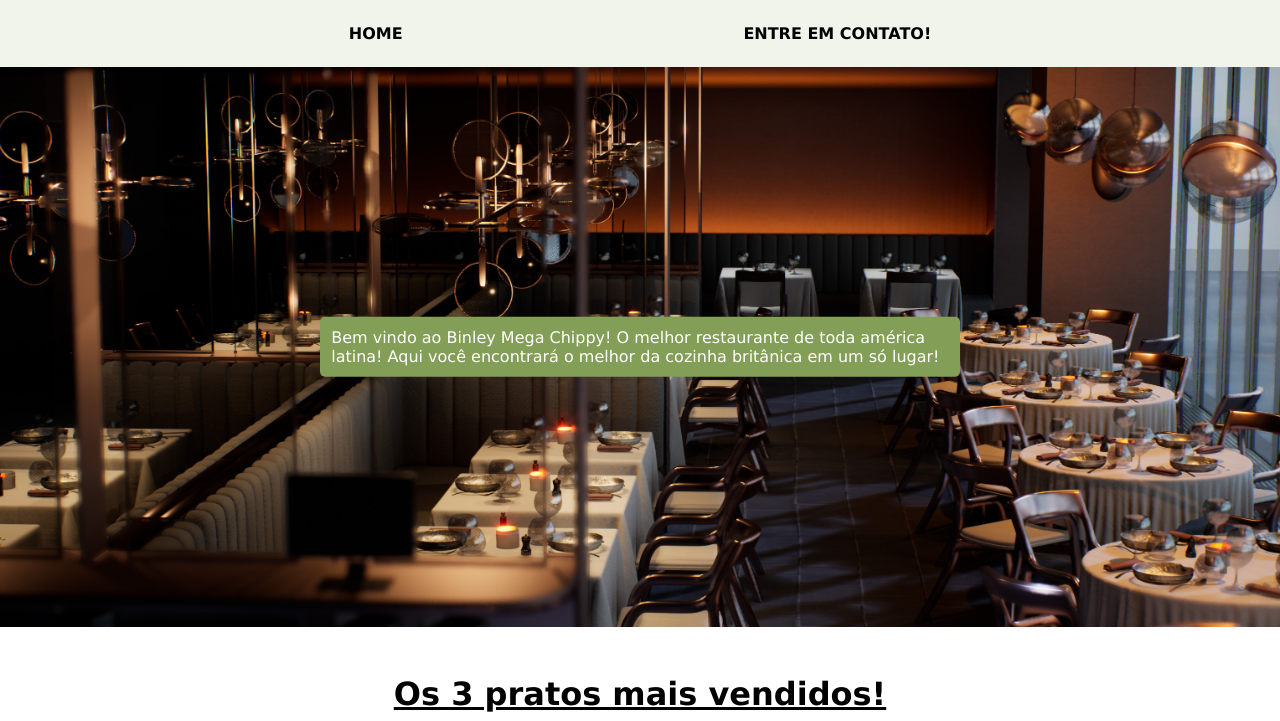
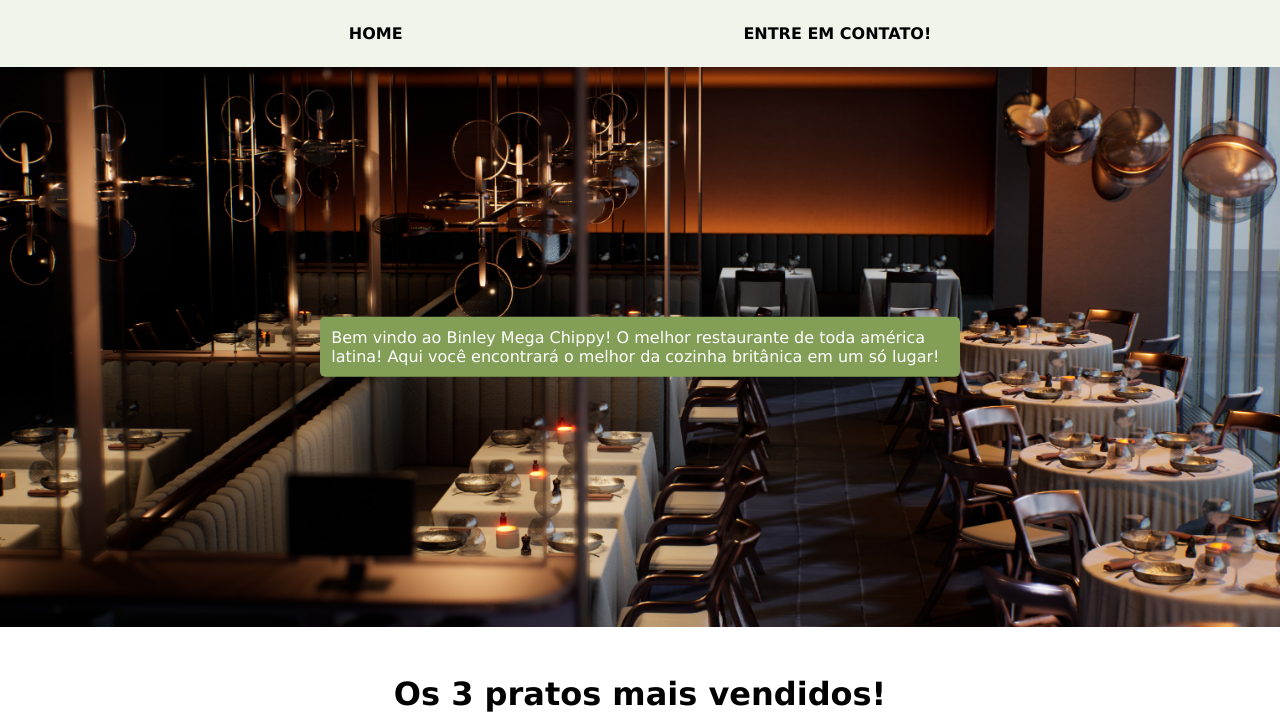
Before and after one commit to enzoenrico/atividadeRa4ExpCriativa, a plain HTML site: page index.html in a window 1280 px wide. Shown: the top 721 px of the page. Drawn offline with Linux system fonts and the light colour scheme.

Commit message:
css alterado

```diff
--- a/style.css
+++ b/style.css
@@ -85,7 +85,7 @@ header a:hover {
 .title {
   font-weight: bold;
   color: black;
-  text-decoration: underline;
+  /* text-decoration: underline; */
   text-align: center;
 
   padding-top: 16px;
```
